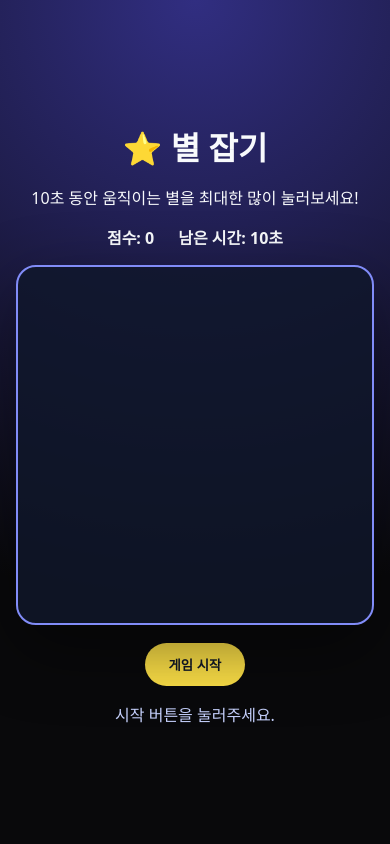
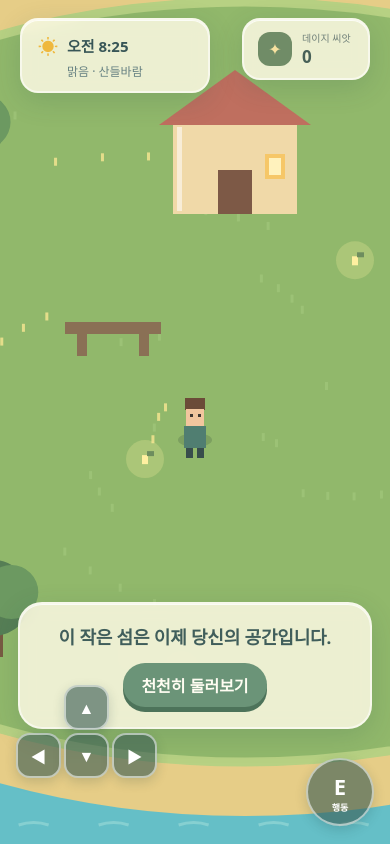
Before and after one commit to sonsm2087/glffld, a plain HTML site: page index.html in a window 390 px wide. Drawn offline with Linux system fonts and the light colour scheme.

Commit message:
Build cozy island MVP

```diff
--- /dev/null
+++ b/game.js
@@ -0,0 +1,197 @@
+const canvas = document.querySelector('#game');
+const ctx = canvas.getContext('2d');
+ctx.imageSmoothingEnabled = false;
+
+const WORLD = { width: 1600, height: 1100, cx: 800, cy: 550, rx: 620, ry: 410 };
+const FLOWER_TIMES = [0, 4500, 9500, 15000];
+const STORAGE_KEY = 'cozy-island-save-v1';
+
+const clamp = (v, min, max) => Math.max(min, Math.min(max, v));
+const distance = (a, b) => Math.hypot(a.x - b.x, a.y - b.y);
+const onIsland = (x, y, margin = 0) => {
+  const nx = (x - WORLD.cx) / (WORLD.rx - margin);
+  const ny = (y - WORLD.cy) / (WORLD.ry - margin);
+  return nx * nx + ny * ny < 1;
+};
+
+class SaveStore {
+  load() {
+    try { return JSON.parse(localStorage.getItem(STORAGE_KEY)) || null; } catch { return null; }
+  }
+  save(state) {
+    localStorage.setItem(STORAGE_KEY, JSON.stringify({
+      player: state.player, seeds: state.seeds, pickups: state.pickups,
+      plants: state.plants, welcomed: state.welcomed, savedAt: Date.now()
+    }));
+  }
+}
+
+class IslandState {
+  constructor(saved) {
+    this.player = saved?.player || { x: 750, y: 590, facing: 'down' };
+    this.seeds = saved?.seeds ?? 0;
+    this.pickups = saved?.pickups || [{ x: 700, y: 625, taken: false }, { x: 910, y: 430, taken: false }];
+    this.plants = saved?.plants || [];
+    this.welcomed = saved?.welcomed || false;
+    this.butterflies = [];
+  }
+}
+
+class Input {
+  constructor() {
+    this.keys = new Set(); this.actionQueued = false;
+    addEventListener('keydown', e => {
+      if (['ArrowUp','ArrowDown','ArrowLeft','ArrowRight',' ','e','E'].includes(e.key)) e.preventDefault();
+      this.keys.add(e.key.toLowerCase());
+      if (e.key.toLowerCase() === 'e' || e.key === ' ') this.actionQueued = true;
+    });
+    addEventListener('keyup', e => this.keys.delete(e.key.toLowerCase()));
+    document.querySelectorAll('[data-key]').forEach(button => {
+      const key = button.dataset.key.toLowerCase();
+      const down = e => { e.preventDefault(); this.keys.add(key); };
+      const up = e => { e.preventDefault(); this.keys.delete(key); };
+      button.addEventListener('pointerdown', down); button.addEventListener('pointerup', up);
+      button.addEventListener('pointercancel', up); button.addEventListener('pointerleave', up);
+    });
+    document.querySelector('#action').addEventListener('pointerdown', e => { e.preventDefault(); this.actionQueued = true; });
+  }
+  axis() {
+    return {
+      x: Number(this.keys.has('d') || this.keys.has('arrowright')) - Number(this.keys.has('a') || this.keys.has('arrowleft')),
+      y: Number(this.keys.has('s') || this.keys.has('arrowdown')) - Number(this.keys.has('w') || this.keys.has('arrowup'))
+    };
+  }
+  consumeAction() { const queued = this.actionQueued; this.actionQueued = false; return queued; }
+}
+
+class Game {
+  constructor() {
+    this.store = new SaveStore(); this.state = new IslandState(this.store.load()); this.input = new Input();
+    this.camera = { x: 0, y: 0 }; this.last = performance.now(); this.elapsed = 0; this.saveClock = 0;
+    this.toastEl = document.querySelector('#toast'); this.seedEl = document.querySelector('#seed-count');
+    this.bindUI(); this.resize(); addEventListener('resize', () => this.resize());
+    this.seedEl.textContent = this.state.seeds;
+  }
+  bindUI() {
+    const welcome = document.querySelector('#welcome');
+    if (this.state.welcomed) welcome.classList.add('hidden');
+    document.querySelector('#begin').addEventListener('click', () => {
+      this.state.welcomed = true; welcome.classList.add('hidden'); this.toast('반짝이는 씨앗을 찾아보세요 ✦');
+    });
+  }
+  resize() {
+    const dpr = Math.min(devicePixelRatio || 1, 2), rect = canvas.getBoundingClientRect();
+    canvas.width = Math.round(rect.width * dpr); canvas.height = Math.round(rect.height * dpr);
+    this.scale = dpr; ctx.imageSmoothingEnabled = false;
+  }
+  toast(text) {
+    clearTimeout(this.toastTimer); this.toastEl.textContent = text; this.toastEl.classList.add('show');
+    this.toastTimer = setTimeout(() => this.toastEl.classList.remove('show'), 2400);
+  }
+  update(dt, now) {
+    const axis = this.input.axis(); let mag = Math.hypot(axis.x, axis.y);
+    if (mag) {
+      const run = this.input.keys.has('shift'), speed = run ? 205 : 128;
+      axis.x /= mag; axis.y /= mag;
+      const nx = this.state.player.x + axis.x * speed * dt, ny = this.state.player.y + axis.y * speed * dt;
+      if (onIsland(nx, this.state.player.y, 28)) this.state.player.x = nx;
+      if (onIsland(this.state.player.x, ny, 28)) this.state.player.y = ny;
+      this.state.player.facing = Math.abs(axis.x) > Math.abs(axis.y) ? (axis.x > 0 ? 'right' : 'left') : (axis.y > 0 ? 'down' : 'up');
+    }
+    for (const seed of this.state.pickups) {
+      if (!seed.taken && distance(seed, this.state.player) < 34) {
+        seed.taken = true; this.state.seeds++; this.seedEl.textContent = this.state.seeds;
+        this.toast('데이지 씨앗을 주웠어요. 빈 땅에서 E로 심어보세요!');
+      }
+    }
+    if (this.input.consumeAction()) this.act();
+    const worldNow = Date.now();
+    const blooms = this.state.plants.filter(p => worldNow - p.plantedAt >= FLOWER_TIMES[3]);
+    while (this.state.butterflies.length < Math.min(4, blooms.length)) {
+      const home = blooms[this.state.butterflies.length];
+      this.state.butterflies.push({ x: home.x, y: home.y - 18, phase: Math.random() * 6, home });
+      if (this.state.butterflies.length === 1) this.toast('첫 꽃 향기를 따라 나비가 찾아왔어요 🦋');
+    }
+    this.state.butterflies.forEach((b, i) => {
+      b.phase += dt * (1.7 + i * .08); b.x = b.home.x + Math.cos(b.phase) * 36; b.y = b.home.y - 28 + Math.sin(b.phase * 1.6) * 18;
+    });
+    this.camera.x += (this.state.player.x - canvas.width / this.scale / 2 - this.camera.x) * Math.min(1, dt * 4);
+    this.camera.y += (this.state.player.y - canvas.height / this.scale / 2 - this.camera.y) * Math.min(1, dt * 4);
+    this.camera.x = clamp(this.camera.x, 0, Math.max(0, WORLD.width - canvas.width / this.scale));
+    this.camera.y = clamp(this.camera.y, 0, Math.max(0, WORLD.height - canvas.height / this.scale));
+    this.saveClock += dt; if (this.saveClock > 3) { this.store.save(this.state); this.saveClock = 0; }
+  }
+  act() {
+    if (!this.state.seeds) return this.toast('먼저 반짝이는 씨앗을 찾아보세요.');
+    const p = this.state.player;
+    if (!onIsland(p.x, p.y, 80)) return this.toast('조금 더 안쪽의 부드러운 땅에 심어주세요.');
+    if (this.state.plants.some(plant => distance(plant, p) < 55)) return this.toast('꽃들이 자랄 공간을 조금 남겨주세요.');
+    this.state.seeds--; this.seedEl.textContent = this.state.seeds;
+    this.state.plants.push({ x: Math.round(p.x / 8) * 8, y: Math.round((p.y + 22) / 8) * 8, plantedAt: Date.now() });
+    this.toast('씨앗을 심었어요. 곁에서 천천히 자라는 모습을 지켜보세요.');
+    this.store.save(this.state);
+  }
+  draw(now) {
+    const w = canvas.width / this.scale, h = canvas.height / this.scale;
+    ctx.setTransform(this.scale,0,0,this.scale,0,0); ctx.clearRect(0,0,w,h);
+    ctx.save(); ctx.translate(-this.camera.x, -this.camera.y);
+    this.drawSea(); this.drawIsland(); this.drawDecor(now); this.drawPlants(now); this.drawPickups(now); this.drawHouse();
+    this.drawButterflies(); this.drawPlayer(now); ctx.restore();
+    const minutes = Math.floor((now / 1000) % 60); document.querySelector('#time').textContent = `오전 8:${String(20 + minutes % 40).padStart(2,'0')}`;
+  }
+  drawSea() {
+    ctx.fillStyle = '#65bfc7'; ctx.fillRect(0,0,WORLD.width,WORLD.height);
+    ctx.strokeStyle = 'rgba(224,250,238,.28)'; ctx.lineWidth = 3;
+    for (let y=25;y<WORLD.height;y+=44) for (let x=((y/44)%2)*24;x<WORLD.width;x+=80) {
+      ctx.beginPath(); ctx.moveTo(x,y); ctx.quadraticCurveTo(x+15,y-5,x+30,y); ctx.stroke();
+    }
+  }
+  drawIsland() {
+    ctx.fillStyle = '#e6cd87'; ctx.beginPath(); ctx.ellipse(WORLD.cx,WORLD.cy,WORLD.rx+24,WORLD.ry+24,0,0,Math.PI*2); ctx.fill();
+    ctx.fillStyle = '#91b86b'; ctx.beginPath(); ctx.ellipse(WORLD.cx,WORLD.cy,WORLD.rx-20,WORLD.ry-30,0,0,Math.PI*2); ctx.fill();
+    ctx.strokeStyle = '#b7d183'; ctx.lineWidth = 9; ctx.stroke();
+  }
+  drawDecor(now) {
+    const trees = [[470,380],[520,310],[1040,350],[1110,440],[420,680],[1130,690],[550,780],[1010,770]];
+    trees.forEach(([x,y],i) => this.drawTree(x,y,Math.sin(now/900+i)*2));
+    ctx.fillStyle='#9cc276';
+    for(let i=0;i<70;i++){const a=i*2.399,r=80+(i*47)%500,x=WORLD.cx+Math.cos(a)*r,y=WORLD.cy+Math.sin(a)*r*.62;if(onIsland(x,y,60)){ctx.fillRect(x,y,3,8);ctx.fillStyle=i%3?'#9cc276':'#e4dd8a';}}
+    ctx.fillStyle='#8a7055';ctx.fillRect(620,490,96,12);ctx.fillRect(632,502,10,22);ctx.fillRect(694,502,10,22);
+  }
+  drawTree(x,y,sway) {
+    ctx.fillStyle='#785a42';ctx.fillRect(x-8,y,16,45);ctx.fillStyle='#567e55';ctx.beginPath();ctx.arc(x+sway,y-14,38,0,Math.PI*2);ctx.fill();
+    ctx.fillStyle='#6c9961';ctx.beginPath();ctx.arc(x-15+sway,y-23,25,0,Math.PI*2);ctx.arc(x+18+sway,y-20,27,0,Math.PI*2);ctx.fill();
+  }
+  drawHouse() {
+    const x=790,y=330;ctx.fillStyle='#f0d9a8';ctx.fillRect(x-62,y-40,124,92);ctx.fillStyle='#bf6f5f';ctx.beginPath();ctx.moveTo(x-76,y-37);ctx.lineTo(x,y-92);ctx.lineTo(x+76,y-37);ctx.closePath();ctx.fill();
+    ctx.fillStyle='#7d5946';ctx.fillRect(x-17,y+8,34,44);ctx.fillStyle='#f6c768';ctx.fillRect(x+30,y-8,20,25);ctx.fillStyle='#fff2bd';ctx.fillRect(x+34,y-4,12,17);
+    ctx.fillStyle='rgba(255,255,255,.55)';ctx.fillRect(x-58,y-35,5,84);
+  }
+  drawPickups(now) {
+    this.state.pickups.filter(s=>!s.taken).forEach((s,i)=>{const bob=Math.sin(now/330+i)*4;ctx.fillStyle='rgba(255,242,160,.24)';ctx.beginPath();ctx.arc(s.x,s.y+bob,19,0,Math.PI*2);ctx.fill();ctx.fillStyle='#fff0a0';ctx.fillRect(s.x-3,s.y-4+bob,6,9);ctx.fillStyle='#6e8d5e';ctx.fillRect(s.x+2,s.y-8+bob,7,5);});
+  }
+  drawPlants(now) {
+    const worldNow = Date.now();
+    this.state.plants.forEach(p=>{const age=worldNow-p.plantedAt;let stage=FLOWER_TIMES.findIndex(t=>age<t)-1;if(stage<0)stage=3;
+      ctx.fillStyle='#604b38';ctx.fillRect(p.x-8,p.y+3,16,5);
+      if(stage===0){ctx.fillStyle='#6d4d32';ctx.fillRect(p.x-2,p.y-2,4,5);}
+      if(stage>=1){ctx.fillStyle='#4f8b50';ctx.fillRect(p.x-2,p.y-15,4,18);ctx.fillRect(p.x-8,p.y-9,7,4);}
+      if(stage>=2){ctx.fillStyle='#5a9a58';ctx.fillRect(p.x+1,p.y-13,8,4);}
+      if(stage>=3){const sway=Math.sin(now/500+p.x)*2;ctx.fillStyle='#fff8db';for(let i=0;i<6;i++){const a=i*Math.PI/3;ctx.beginPath();ctx.arc(p.x+sway+Math.cos(a)*7,p.y-21+Math.sin(a)*7,5,0,Math.PI*2);ctx.fill();}ctx.fillStyle='#efbd45';ctx.beginPath();ctx.arc(p.x+sway,p.y-21,5,0,Math.PI*2);ctx.fill();}
+    });
+  }
+  drawButterflies() { this.state.butterflies.forEach((b,i)=>{ctx.fillStyle=i%2?'#f2a6b5':'#f4d261';ctx.fillRect(b.x-7,b.y-5,6,7);ctx.fillRect(b.x+1,b.y-5,6,7);ctx.fillStyle='#5c5145';ctx.fillRect(b.x-1,b.y-2,2,8);}); }
+  drawPlayer(now) {
+    const p=this.state.player,bob=this.input.axis().x||this.input.axis().y?Math.sin(now/90)*2:0;
+    ctx.fillStyle='rgba(40,66,54,.2)';ctx.beginPath();ctx.ellipse(p.x,p.y+18,17,7,0,0,Math.PI*2);ctx.fill();
+    ctx.fillStyle='#6b4b38';ctx.fillRect(p.x-10,p.y-24+bob,20,12);ctx.fillStyle='#f2c69e';ctx.fillRect(p.x-9,p.y-13+bob,18,17);
+    ctx.fillStyle='#507e71';ctx.fillRect(p.x-11,p.y+4+bob,22,22);ctx.fillStyle='#384d4c';ctx.fillRect(p.x-9,p.y+26+bob,7,10);ctx.fillRect(p.x+2,p.y+26+bob,7,10);
+    ctx.fillStyle='#403832';const eyeX=p.facing==='left'?-5:p.facing==='right'?5:0;ctx.fillRect(p.x-5+eyeX,p.y-8+bob,3,3);ctx.fillRect(p.x+3+eyeX,p.y-8+bob,3,3);
+  }
+  frame = now => {
+    const dt=Math.min(.033,(now-this.last)/1000);this.last=now;this.elapsed+=dt;this.update(dt,now);this.draw(now);requestAnimationFrame(this.frame);
+  };
+  start() { requestAnimationFrame(this.frame); }
+}
+
+new Game().start();
--- a/index.html
+++ b/index.html
@@ -2,111 +2,43 @@
 <html lang="ko">
 <head>
   <meta charset="utf-8">
-  <meta name="viewport" content="width=device-width, initial-scale=1">
-  <title>별 잡기</title>
-  <style>
-    * { box-sizing: border-box; }
-    body {
-      margin: 0;
-      min-height: 100vh;
-      display: grid;
-      place-items: center;
-      color: #f8fafc;
-      font-family: system-ui, sans-serif;
-      background: radial-gradient(circle at top, #312e81, #09090b 70%);
-    }
-    main { width: min(92vw, 520px); text-align: center; }
-    h1 { margin-bottom: 8px; }
-    .stats { display: flex; justify-content: center; gap: 24px; margin: 16px 0; }
-    #game {
-      position: relative;
-      height: 360px;
-      overflow: hidden;
-      border: 2px solid #818cf8;
-      border-radius: 20px;
-      background: rgba(15, 23, 42, .82);
-      box-shadow: 0 24px 70px rgba(0, 0, 0, .45);
-    }
-    #star {
-      position: absolute;
-      width: 62px;
-      height: 62px;
-      padding: 0;
-      border: 0;
-      font-size: 46px;
-      line-height: 1;
-      cursor: pointer;
-      background: transparent;
-      filter: drop-shadow(0 0 12px #fde047);
-      transition: transform .08s ease;
-    }
-    #star:active { transform: scale(.82); }
-    #start {
-      margin-top: 18px;
-      padding: 12px 24px;
-      border: 0;
-      border-radius: 999px;
-      color: #111827;
-      font-weight: 800;
-      cursor: pointer;
-      background: #fde047;
-    }
-    #message { min-height: 24px; color: #c7d2fe; }
-  </style>
+  <meta name="viewport" content="width=device-width, initial-scale=1, viewport-fit=cover">
+  <meta name="theme-color" content="#7bc7c7">
+  <title>포근섬</title>
+  <link rel="stylesheet" href="styles.css">
 </head>
 <body>
-  <main>
-    <h1>⭐ 별 잡기</h1>
-    <p>10초 동안 움직이는 별을 최대한 많이 눌러보세요!</p>
-    <div class="stats"><b>점수: <span id="score">0</span></b><b>남은 시간: <span id="time">10</span>초</b></div>
-    <div id="game"><button id="star" aria-label="별 잡기" hidden>⭐</button></div>
-    <button id="start">게임 시작</button>
-    <p id="message">시작 버튼을 눌러주세요.</p>
+  <main id="app">
+    <canvas id="game" width="960" height="600" aria-label="포근섬 게임 화면"></canvas>
+
+    <header class="hud glass">
+      <div><span class="sun">☀</span><strong id="time">오전 8:20</strong></div>
+      <div class="weather">맑음 · 산들바람</div>
+    </header>
+
+    <aside class="seed-pill glass" aria-live="polite">
+      <span class="seed-icon">✦</span>
+      <div><small>데이지 씨앗</small><strong id="seed-count">0</strong></div>
+    </aside>
+
+    <section id="welcome" class="welcome glass">
+      <p>이 작은 섬은 이제 당신의 공간입니다.</p>
+      <button id="begin">천천히 둘러보기</button>
+    </section>
+
+    <div id="toast" class="toast glass" aria-live="polite"></div>
+    <div id="hint" class="hint glass"><kbd>WASD</kbd> 이동 · <kbd>Shift</kbd> 달리기 · <kbd>E</kbd> 행동</div>
+
+    <nav class="touch-controls" aria-label="터치 조작">
+      <div class="dpad">
+        <button data-key="ArrowUp" aria-label="위">▲</button>
+        <button data-key="ArrowLeft" aria-label="왼쪽">◀</button>
+        <button data-key="ArrowDown" aria-label="아래">▼</button>
+        <button data-key="ArrowRight" aria-label="오른쪽">▶</button>
+      </div>
+      <button id="action" class="action">E<small>행동</small></button>
+    </nav>
   </main>
-  <script>
-    const game = document.querySelector('#game');
-    const star = document.querySelector('#star');
-    const start = document.querySelector('#start');
-    const scoreText = document.querySelector('#score');
-    const timeText = document.querySelector('#time');
-    const message = document.querySelector('#message');
-    let score = 0, time = 10, timer;
-
-    function moveStar() {
-      const x = Math.random() * (game.clientWidth - star.offsetWidth);
-      const y = Math.random() * (game.clientHeight - star.offsetHeight);
-      star.style.left = `${x}px`;
-      star.style.top = `${y}px`;
-    }
-
-    star.addEventListener('click', () => {
-      score += 1;
-      scoreText.textContent = score;
-      moveStar();
-    });
-
-    start.addEventListener('click', () => {
-      clearInterval(timer);
-      score = 0;
-      time = 10;
-      scoreText.textContent = score;
-      timeText.textContent = time;
-      message.textContent = '별을 잡으세요!';
-      start.disabled = true;
-      star.hidden = false;
-      moveStar();
-      timer = setInterval(() => {
-        time -= 1;
-        timeText.textContent = time;
-        if (time === 0) {
-          clearInterval(timer);
-          star.hidden = true;
-          start.disabled = false;
-          start.textContent = '다시 하기';
-          message.textContent = `게임 끝! 최종 점수는 ${score}점입니다.`;
-        }
-      }, 1000);
-    });
-  </script>
+  <script type="module" src="game.js"></script>
 </body>
 </html>
--- /dev/null
+++ b/styles.css
@@ -0,0 +1,38 @@
+:root { color-scheme: light; font-family: Pretendard, "Noto Sans KR", system-ui, sans-serif; }
+* { box-sizing: border-box; }
+html, body { margin: 0; width: 100%; height: 100%; overflow: hidden; background: #79c9d0; }
+button { font: inherit; }
+#app { position: relative; width: 100%; height: 100%; overflow: hidden; }
+#game { width: 100%; height: 100%; display: block; image-rendering: pixelated; }
+.glass { border: 2px solid rgba(255,255,255,.58); background: rgba(255,250,230,.83); box-shadow: 0 8px 28px rgba(28,73,74,.16), inset 0 1px rgba(255,255,255,.8); backdrop-filter: blur(8px); }
+.hud { position: absolute; top: max(18px, env(safe-area-inset-top)); left: 20px; min-width: 190px; padding: 11px 16px; border-radius: 18px; color: #385657; }
+.hud > div:first-child { display: flex; gap: 9px; align-items: center; }
+.hud strong { font-size: 15px; }
+.sun { color: #efb83d; font-size: 20px; }
+.weather { margin-top: 2px; padding-left: 29px; font-size: 12px; color: #668182; }
+.seed-pill { position: absolute; top: max(18px, env(safe-area-inset-top)); right: 20px; display: flex; align-items: center; gap: 10px; min-width: 128px; padding: 10px 14px; border-radius: 18px; color: #476057; }
+.seed-icon { display: grid; place-items: center; width: 34px; height: 34px; border-radius: 12px; color: #f7e2a0; background: #708c67; }
+.seed-pill div { display: grid; }
+.seed-pill small { font-size: 10px; color: #70807a; }
+.seed-pill strong { font-size: 17px; }
+.welcome { position: absolute; left: 50%; bottom: 56px; transform: translateX(-50%); width: min(560px, calc(100% - 36px)); padding: 20px 22px; text-align: center; border-radius: 24px; color: #405e5b; transition: .35s ease; }
+.welcome.hidden { opacity: 0; transform: translate(-50%, 18px); pointer-events: none; }
+.welcome p { margin: 0 0 13px; font: 700 18px/1.45 Georgia, serif; letter-spacing: -.2px; }
+.welcome button { border: 0; padding: 10px 18px; border-radius: 999px; color: #fffdf2; font-weight: 800; cursor: pointer; background: #6b9478; box-shadow: 0 5px 0 #4d735a; }
+.welcome button:active { transform: translateY(3px); box-shadow: 0 2px 0 #4d735a; }
+.toast { position: absolute; left: 50%; top: 90px; transform: translate(-50%, -10px); padding: 10px 16px; border-radius: 15px; color: #476057; font-size: 13px; opacity: 0; pointer-events: none; transition: .25s ease; }
+.toast.show { opacity: 1; transform: translate(-50%, 0); }
+.hint { position: absolute; left: 20px; bottom: 20px; padding: 9px 13px; border-radius: 14px; color: #57706d; font-size: 12px; transition: opacity .3s; }
+kbd { padding: 2px 5px; border: 1px solid #b9c4b7; border-radius: 5px; background: #fffdf3; box-shadow: 0 2px #cdd6ca; font: inherit; font-weight: 800; }
+.touch-controls { display: none; }
+@media (pointer: coarse), (max-width: 700px) {
+  .hint { display: none; }
+  .touch-controls { position: absolute; inset: auto 16px max(18px, env(safe-area-inset-bottom)); display: flex; justify-content: space-between; align-items: end; pointer-events: none; }
+  .touch-controls button { pointer-events: auto; border: 2px solid rgba(255,255,255,.55); color: #fff; background: rgba(59,92,84,.62); box-shadow: 0 4px 12px rgba(20,54,56,.18); touch-action: none; }
+  .dpad { display: grid; grid-template: 45px 45px 45px / 45px 45px 45px; gap: 3px; }
+  .dpad button { border-radius: 14px; }
+  .dpad button:nth-child(1) { grid-area: 1/2; }.dpad button:nth-child(2) { grid-area: 2/1; }.dpad button:nth-child(3) { grid-area: 2/2; }.dpad button:nth-child(4) { grid-area: 2/3; }
+  .action { width: 68px; height: 68px; border-radius: 50%; font-weight: 900; font-size: 22px; }
+  .action small { display: block; font-size: 9px; }
+  .welcome { bottom: 115px; }
+}
```
